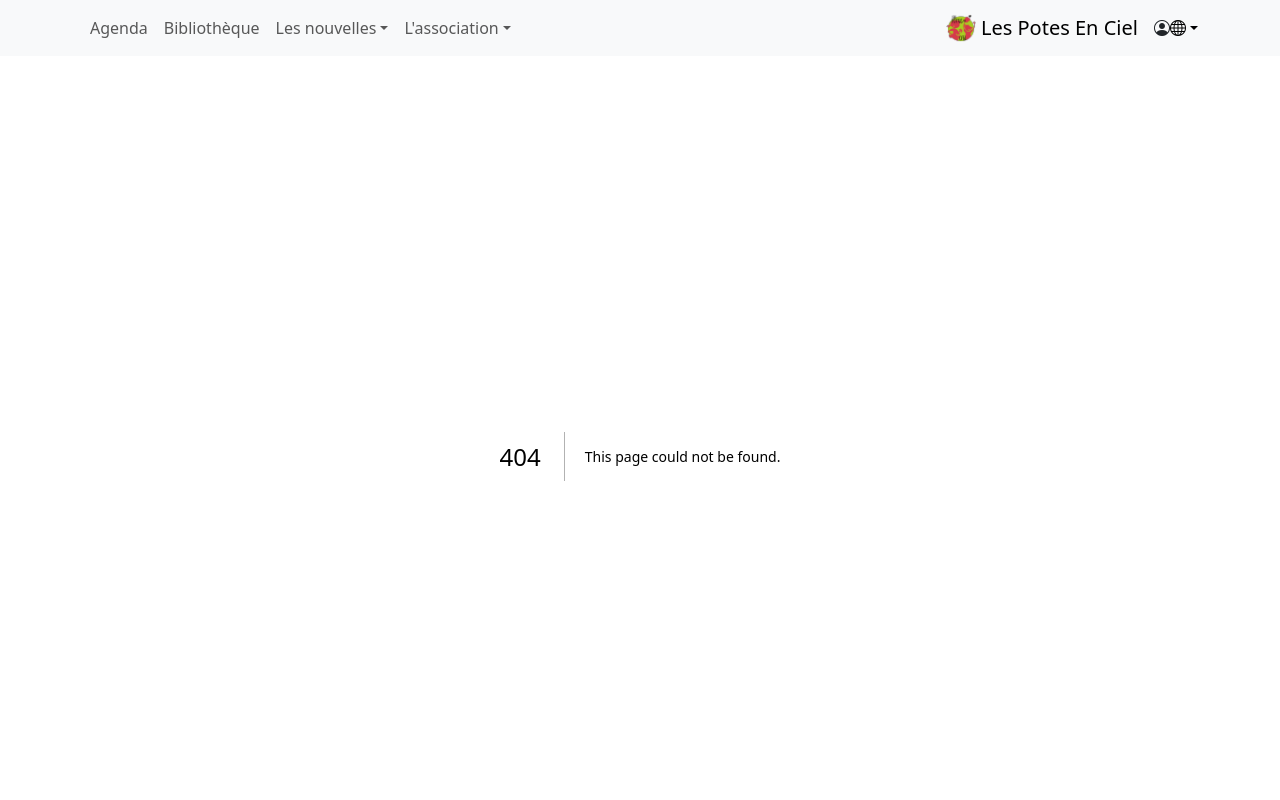
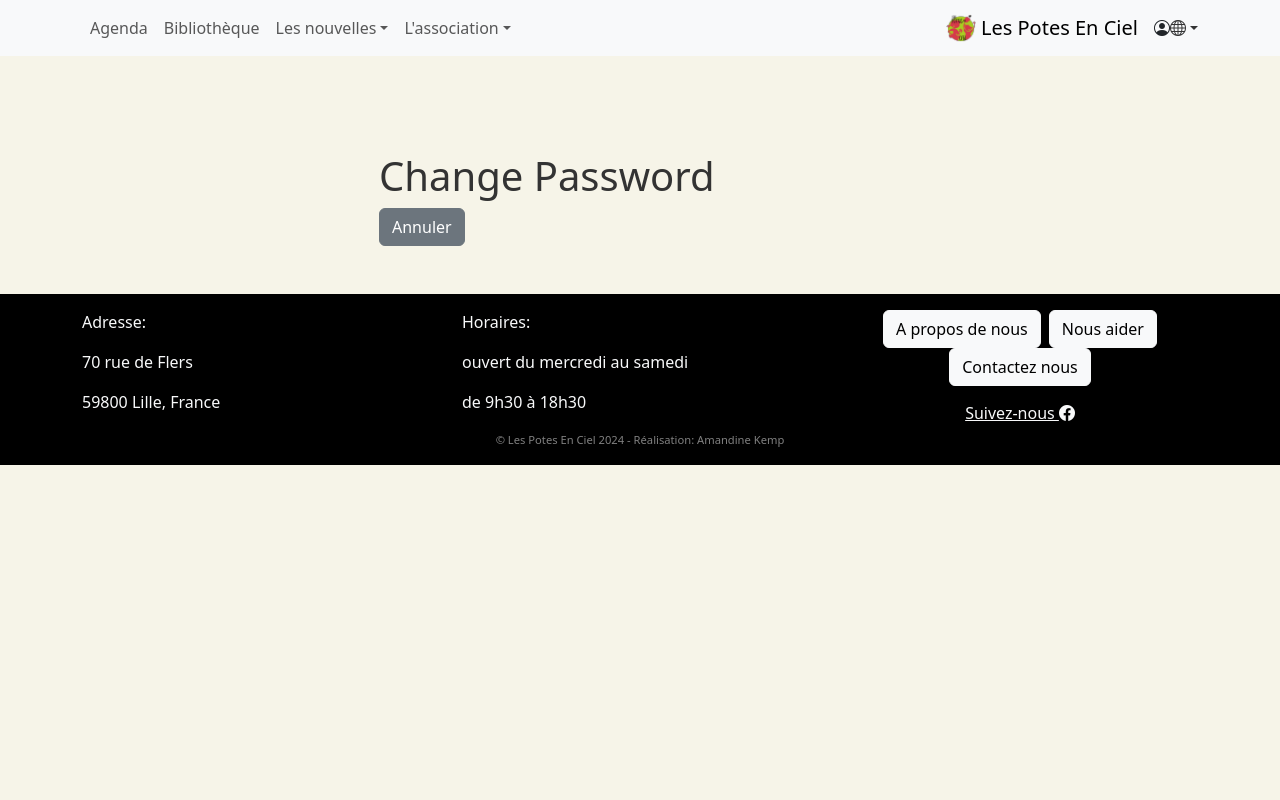
Before and after one commit to amandinekemp/Les_Potes_En_Ciel, a Next.js app: page /change_password in a window 1280 px wide. Before the commit this address had no page. Shown: the top 800 px of the page. Built offline with nearby package versions, Linux system fonts and the light colour scheme.

Commit message:
Fix lost password page

```diff
--- /dev/null
+++ b/app/(routes)/(login)/change_password/page.tsx
@@ -0,0 +1,21 @@
+import { Metadata } from "next";
+import ChangePasswordFormCmpt from "@/app/_components/login/ChangePasswordFormCmpt";
+
+export const metadata: Metadata = {
+  title: "Modification de mot de passe - Les potes en ciel",
+  description: "Page pour modifier le mot de passe des potes en ciel",
+};
+
+export default function ChangePasswordPage() {
+  return (
+    <>
+      <div className="container mt-5">
+        <div className="row justify-content-center">
+          <div className="col-md-6">
+              <ChangePasswordFormCmpt/>
+          </div>
+        </div>
+      </div>
+    </>
+  );
+}
--- a/app/_components/library/BookCreateForm.tsx
+++ b/app/_components/library/BookCreateFormCmpt.tsx
@@ -4,7 +4,7 @@ import React, { useState } from 'react';
 import { Button, Form, Image, InputGroup } from 'react-bootstrap';
 
 // Composant BookCreateForm qui permet d'ajouter un nouveau livre à la bibliothèque
-const BookCreateForm = (props: { onShelve: any; }) => {
+const BookCreateFormCmpt = (props: { onShelve: any; }) => {
   // États pour gérer les champs du formulaire
   const [title, setTitle] = useState('');       // État pour le titre du livre
   const [author, setAuthor] = useState('');     // État pour l'auteur du livre
@@ -94,4 +94,4 @@ const BookCreateForm = (props: { onShelve: any; }) => {
   );
 };
 
-export default BookCreateForm;
+export default BookCreateFormCmpt;
--- a/app/_components/library/LibraryCmpt.tsx
+++ b/app/_components/library/LibraryCmpt.tsx
@@ -1,7 +1,7 @@
 "use client"
 
 import { useState } from "react";
-import BookCreateForm from "@/app/_components/library/BookCreateForm";
+import BookCreateFormCmpt from "@/app/_components/library/BookCreateFormCmpt";
 import BookShelveCmpt from "@/app/_components/library/BookShelveCmpt";
 
 export default function LibraryCmpt() {
@@ -11,7 +11,7 @@ export default function LibraryCmpt() {
     <>
       <div className="container mt-5">
         <div className="row justify-content-center">
-          {creationMode === 'true' && <BookCreateForm onShelve={() => setCreationMode("")}/>}
+          {creationMode === 'true' && <BookCreateFormCmpt onShelve={() => setCreationMode("")}/>}
           {creationMode !== 'true' && <BookShelveCmpt onCreate={() => setCreationMode("true")}/> }
         </div>
       </div>
--- /dev/null
+++ b/app/_components/login/ChangePasswordFormCmpt.tsx
@@ -0,0 +1,80 @@
+import React, { useState } from 'react';
+import { Button } from 'react-bootstrap';
+// import { useParams } from 'react-router-dom';
+
+const ChangePasswordFormCmpt = () => {
+  // const { token } = useParams();
+  // const [password, setPassword] = useState('');
+  // const [confirmPassword, setConfirmPassword] = useState('');
+  // const [message, setMessage] = useState('');
+
+  // const handleSubmit = (e) => {
+  //   e.preventDefault();
+  //   if (password !== confirmPassword) {
+  //     setMessage('Les mots de passe ne correspondent pas.');
+  //     return;
+  //   }
+  //   // Make a server request to reset the password
+  //   // This is a placeholder, replace with actual server call
+  //   fetch('/api/password-reset', {
+  //     method: 'POST',
+  //     headers: {
+  //       'Content-Type': 'application/json',
+  //     },
+  //     body: JSON.stringify({ token, password }),
+  //   })
+  //   .then(response => response.json())
+  //   .then(data => {
+  //     if (data.success) {
+  //       setMessage('Votre mot de passe a été réinitialisé avec succès.');
+  //     } else {
+  //       setMessage('Erreur: Le lien de réinitialisation est invalide ou a expiré.');
+  //     }
+  //   });
+  // };
+
+  return (
+    <div className="container mt-5">
+      <h1>Change Password</h1>
+      {/* <div className="row justify-content-center">
+        <div className="col-md-6">
+          <div className="card">
+            <div className="card-body">
+              <h3 className="card-title">Réinitialiser le mot de passe</h3>
+              <form onSubmit={handleSubmit}>
+                <div className="form-group">
+                  <label htmlFor="password">Nouveau mot de passe</label>
+                  <input
+                    type="password"
+                    className="form-control"
+                    id="password"
+                    value={password}
+                    onChange={(e) => setPassword(e.target.value)}
+                    required
+                  />
+                </div>
+                <div className="form-group">
+                  <label htmlFor="confirmPassword">Confirmer le mot de passe</label>
+                  <input
+                    type="password"
+                    className="form-control"
+                    id="confirmPassword"
+                    value={confirmPassword}
+                    onChange={(e) => setConfirmPassword(e.target.value)}
+                    required
+                  />
+                </div>
+                <button type="submit" className="btn btn-primary">Réinitialiser le mot de passe</button>*/}
+                <Button variant="secondary" href='/'>Annuler</Button>
+              {/*
+              </form>
+              {message && <p className="mt-3">{message}</p>}
+            </div>
+          </div>
+        </div>
+      </div> */}
+    </div>
+  );
+};
+
+export default ChangePasswordFormCmpt;
--- a/app/_components/login/LoginFormCmpt.tsx
+++ b/app/_components/login/LoginFormCmpt.tsx
@@ -21,7 +21,7 @@ const LoginFormCmpt = () => {
             </InputGroup>
           </div>
           <div className="mb-3 text-end">
-            <a href="/FormForgotPasswordCmpt" className="text-decoration-none">Mot de passe oublié ?</a>
+            <a href="/lost_password" className="text-decoration-none">Mot de passe oublié ?</a>
           </div>
           <div className="d-grid gap-2">
             <Button type="submit" variant="primary" className="text-white">Se connecter</Button>
```
Also changed, not shown: app/(routes)/(login)/lost_password/page.tsx (added, +21 -0 lines), app/_components/login/LostPasswordFormCmpt.tsx (added, +63 -0 lines), app/(routes)/(login)/login/page.tsx (renamed from app/(routes)/login/page.tsx).
